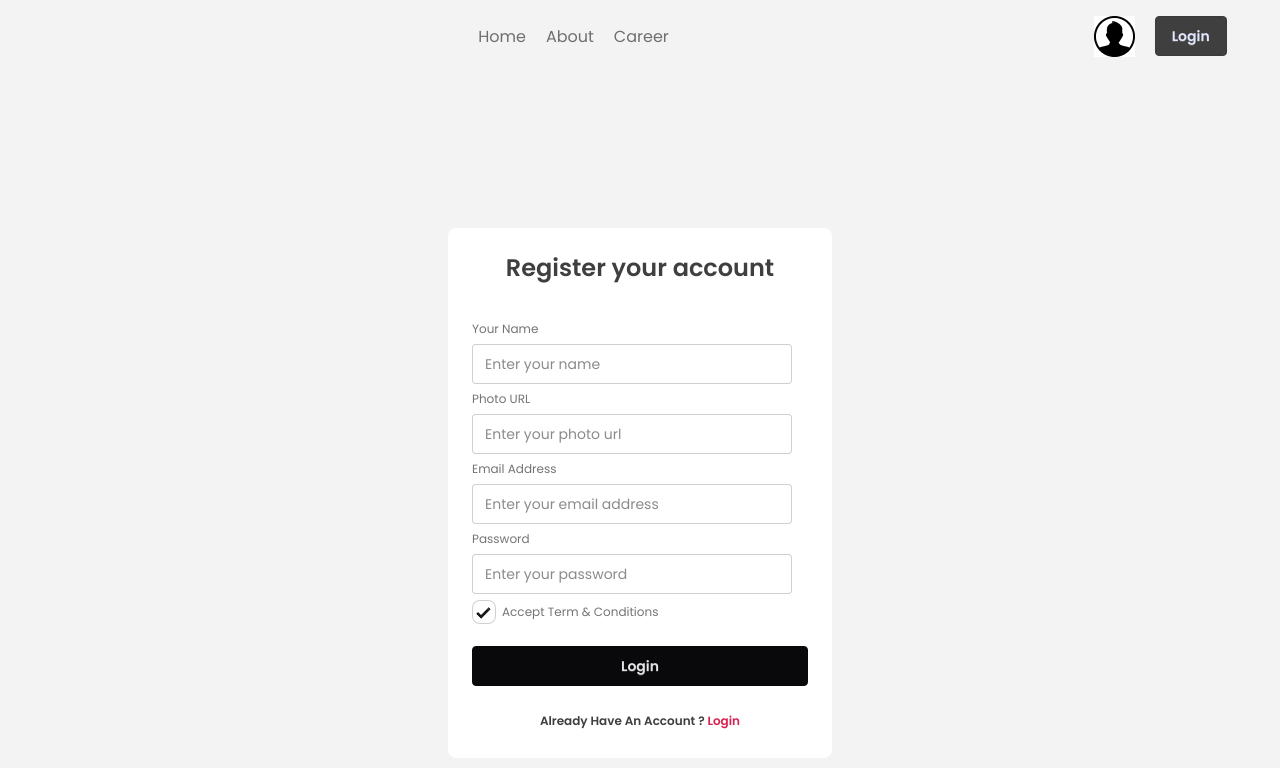
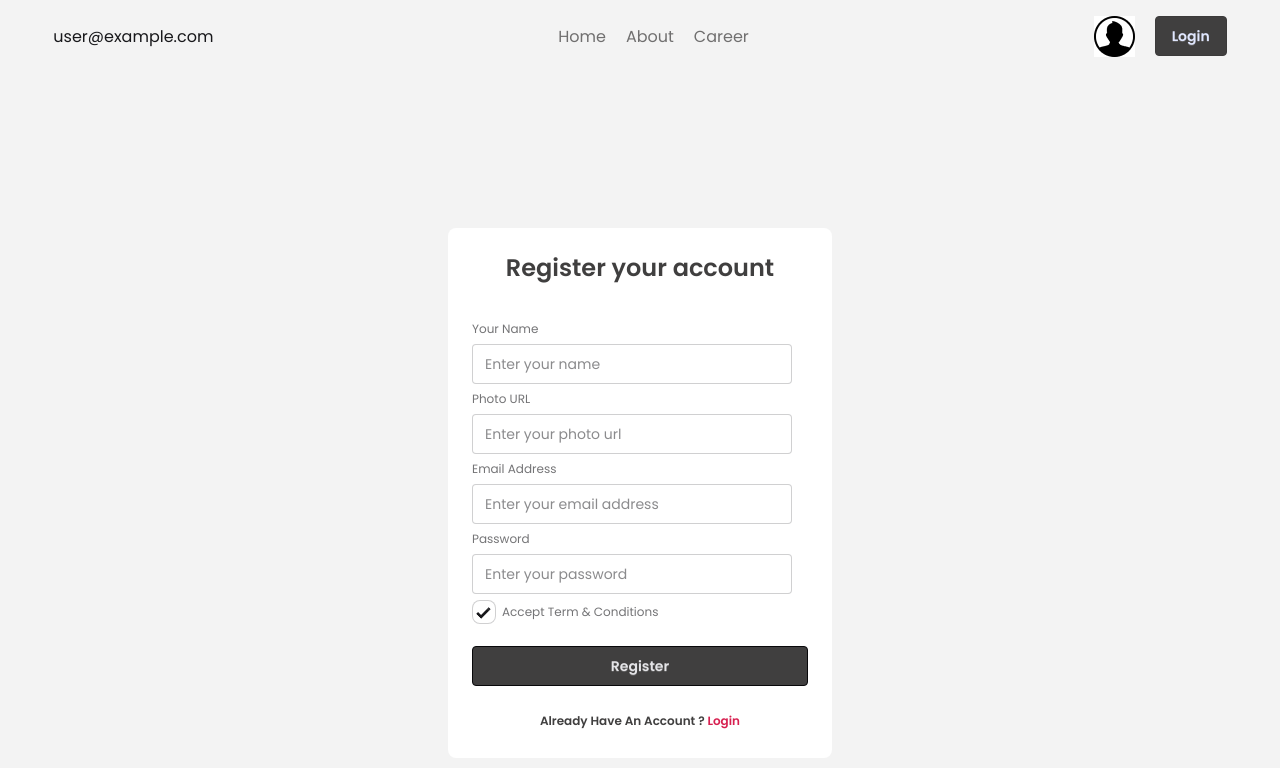
Before and after one commit to fardoush/dragon-news, a React (Vite) app: page /auth/register in a window 1280 px wide. Shown: the top 768 px of the page. Built offline with nearby package versions, Linux system fonts and the light colour scheme; no server answers; sample sign-in values are in the browser's storage; a web font is replaced by a local one.

Commit message:
add to firebase auth for register page

```diff
--- a/package.json
+++ b/package.json
@@ -13,6 +13,7 @@
     "@tailwindcss/vite": "^4.1.17",
     "daisyui": "^5.5.5",
     "date-fns": "^4.1.0",
+    "firebase": "^12.6.0",
     "react": "^19.2.0",
     "react-dom": "^19.2.0",
     "react-fast-marquee": "^1.6.5",
--- /dev/null
+++ b/src/Provider/AuthProvider.jsx
@@ -0,0 +1,44 @@
+import React, { createContext, useEffect, useState } from 'react';
+import { createUserWithEmailAndPassword, getAuth, onAuthStateChanged, updateCurrentUser } from "firebase/auth";
+import app from '../firebase/firebase.config';
+
+
+export const AuthContext = createContext();
+
+const auth = getAuth(app);
+
+const AuthProvider = ({children}) => {
+    const [user, setUser] = useState(null);
+
+    // user data show
+    console.log(user);
+
+    // User Sign UP Korar jonno
+
+    const createUser = (email, password) => {
+        return createUserWithEmailAndPassword(auth, email, password);
+    }
+
+// Set an authentication state observer and get user data
+
+useEffect(() => {
+    const unsubscribe = onAuthStateChanged(auth, (currentUser) => {
+        setUser(currentUser);
+    });
+    return ()=>{
+unsubscribe();
+    }
+
+},[])
+
+    // share korar jonno
+    const authData = {
+        user,
+        setUser, createUser
+    }
+    return <AuthContext value={authData}>
+{children}
+    </AuthContext>
+};
+
+export default AuthProvider;
--- a/src/components/Navbar.jsx
+++ b/src/components/Navbar.jsx
@@ -1,18 +1,22 @@
-import React from 'react';
+import React, { use } from 'react';
 import { Link, NavLink } from 'react-router';
-import user from '../assets/user.png';
+import userIcon from '../assets/user.png';
+import { AuthContext } from '../Provider/AuthProvider';
 
 const Navbar = () => {
+    const {user} = use(AuthContext);
     return (
         <div className='flex justify-between items-center'>
-            <div className=""></div>
+            <div className="">{user && user.email}</div>
             <div className="nav flex gap-5 text-accent">
                 <NavLink to='/'>Home</NavLink>
                 <NavLink to='/about'>About</NavLink>
                 <NavLink to='/career'>Career</NavLink>
             </div>
             <div className="login-btn flex gap-5">
-                <img src={user} alt="" className="" />
+                <img src={userIcon} alt="" className="" />
+                {/* jodi user thake tahole logout btn dekhabe ar jodi na thake tahole login  */}
+
                 <Link to="/auth/login" className="btn btn-primary">Login</Link>
             </div>
 
--- /dev/null
+++ b/src/firebase/firebase.config.js
@@ -0,0 +1,18 @@
+// Import the functions you need from the SDKs you need
+import { initializeApp } from "firebase/app";
+// TODO: Add SDKs for Firebase products that you want to use
+// https://firebase.google.com/docs/web/setup#available-libraries
+
+// Your web app's Firebase configuration
+const firebaseConfig = {
+  apiKey: "AIzaSyBw7bB--jchFnPjqh8uWPJON5XO1fonIo4",
+  authDomain: "dragon-news-9c0f4.firebaseapp.com",
+  projectId: "dragon-news-9c0f4",
+  storageBucket: "dragon-news-9c0f4.firebasestorage.app",
+  messagingSenderId: "38036218366",
+  appId: "1:38036218366:web:87e9d671b90307133f20af"
+};
+
+// Initialize Firebase
+const app = initializeApp(firebaseConfig);
+export default app;
--- a/src/main.jsx
+++ b/src/main.jsx
@@ -3,11 +3,13 @@ import { createRoot } from 'react-dom/client'
 import './index.css'
 import { RouterProvider } from 'react-router'
 import router from './routes/routes.jsx'
+import AuthProvider from './Provider/AuthProvider.jsx'
 
 createRoot(document.getElementById('root')).render(
   <StrictMode>
-    <RouterProvider router={router}>
+    <AuthProvider>
+       <RouterProvider router={router}></RouterProvider>
+    </AuthProvider>
 
-    </RouterProvider>
   </StrictMode>,
 )
--- a/src/pages/Login.jsx
+++ b/src/pages/Login.jsx
@@ -31,7 +31,7 @@ const Login = () => {
             <div>
               <a className="link link-hover">Forgot password?</a>
             </div>
-            <button className="btn btn-neutral mt-4">Login</button>
+            <button className="btn btn-neutral bg-primary hover:bg-secondary hover:border-secondary mt-4">Login</button>
 
             <p className="font-semibold text-center text-primary pt-5">
               Dont Have An Account ? <Link to="/auth/register" className="text-secondary"> Register</Link>
--- a/src/pages/Register.jsx
+++ b/src/pages/Register.jsx
@@ -1,7 +1,33 @@
-import React from 'react';
-import { Link } from 'react-router';
+import React, { use } from "react";
+import { Link } from "react-router";
+import { AuthContext } from "../Provider/AuthProvider";
 
 const Register = () => {
+  const {createUser, setUser} = use (AuthContext);
+  const handleRegister= (e) => {
+    e.preventDefault();
+    const form = e.target;
+    const name =form.name.value;
+    const photo =form.photo.value;
+    const email =form.email.value;
+    const password =form.password.value;
+    // console.log(e.target);
+    console.log(name, photo, email, password);
+    createUser(email, password)
+    .then(resutl => {
+      const user = resutl.user;
+      // console.log(user);
+      // user data show
+      setUser(user);
+    })
+    .catch((error) => {
+    const errorCode = error.code;
+    const errorMessage = error.message;
+    alert(errorMessage);
+    // ..
+  });
+
+  }
   return (
     <div className="flex justify-center items-center min-h-screen">
       <div className="card bg-base-100 w-full max-w-sm shrink-0 shadow-2xl">
@@ -10,7 +36,7 @@ const Register = () => {
             Register your account
           </h2>
           {/* <div className="divider"></div> */}
-          <form className="fieldset">
+          <form onSubmit={handleRegister} className="fieldset">
             {/* Name  */}
             <label className="label">Your Name</label>
             <input
@@ -18,6 +44,7 @@ const Register = () => {
               name="name"
               className="input"
               placeholder="Enter your name"
+              required
             />
             {/* Photo  */}
             <label className="label">Photo URL</label>
@@ -26,6 +53,7 @@ const Register = () => {
               name="photo"
               className="input"
               placeholder="Enter your photo url"
+              required
             />
             {/* Email  */}
             <label className="label">Email Address</label>
@@ -34,6 +62,7 @@ const Register = () => {
               name="email"
               className="input"
               placeholder="Enter your email address"
+              required
             />
             {/* Password  */}
             <label className="label">Password</label>
@@ -42,17 +71,24 @@ const Register = () => {
               name="password"
               className="input"
               placeholder="Enter your password"
+              required
             />
             {/* checkbox  */}
             <label class="label">
-    <input type="checkbox" checked="checked" class="checkbox" />
+              <input type="checkbox" checked="checked" class="checkbox" required/>
               Accept Term & Conditions
             </label>
 
-            <button className="btn btn-neutral mt-4">Login</button>
+            <button type = "submit" className="btn btn-neutral bg-primary hover:bg-secondary hover:border-secondary mt-4">
+              Register
+            </button>
 
             <p className="font-semibold text-center text-primary pt-5">
-              Already Have An Account ? <Link to="/auth/login" className="text-secondary"> Login</Link>
+              Already Have An Account ?{" "}
+              <Link to="/auth/login" className="text-secondary">
+                {" "}
+                Login
+              </Link>
             </p>
           </form>
         </div>
```
Also changed, not shown: 2 other files (tests, documents, lock files or other folders). Lines whose indentation alone changed are shown as unchanged.
